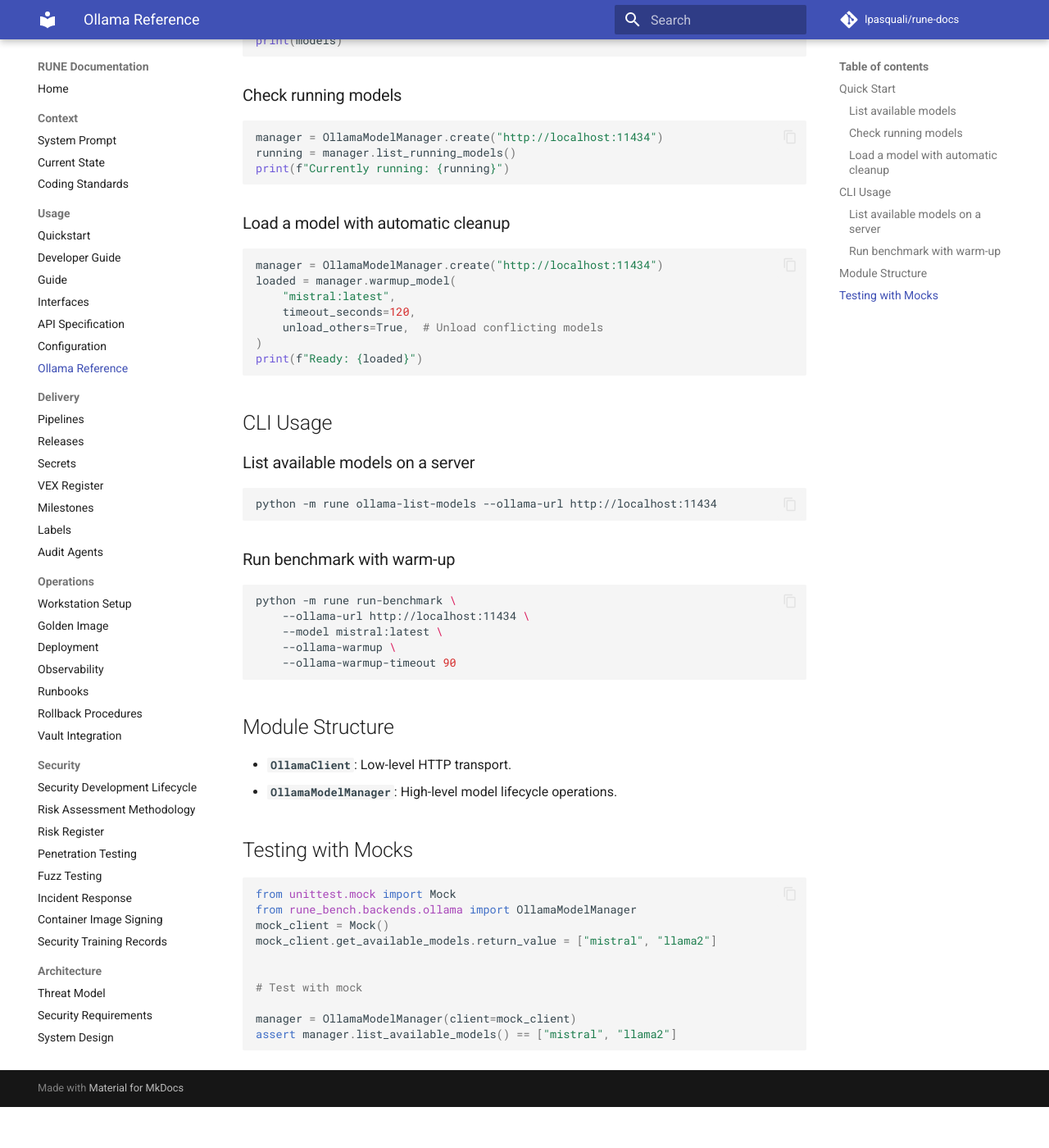
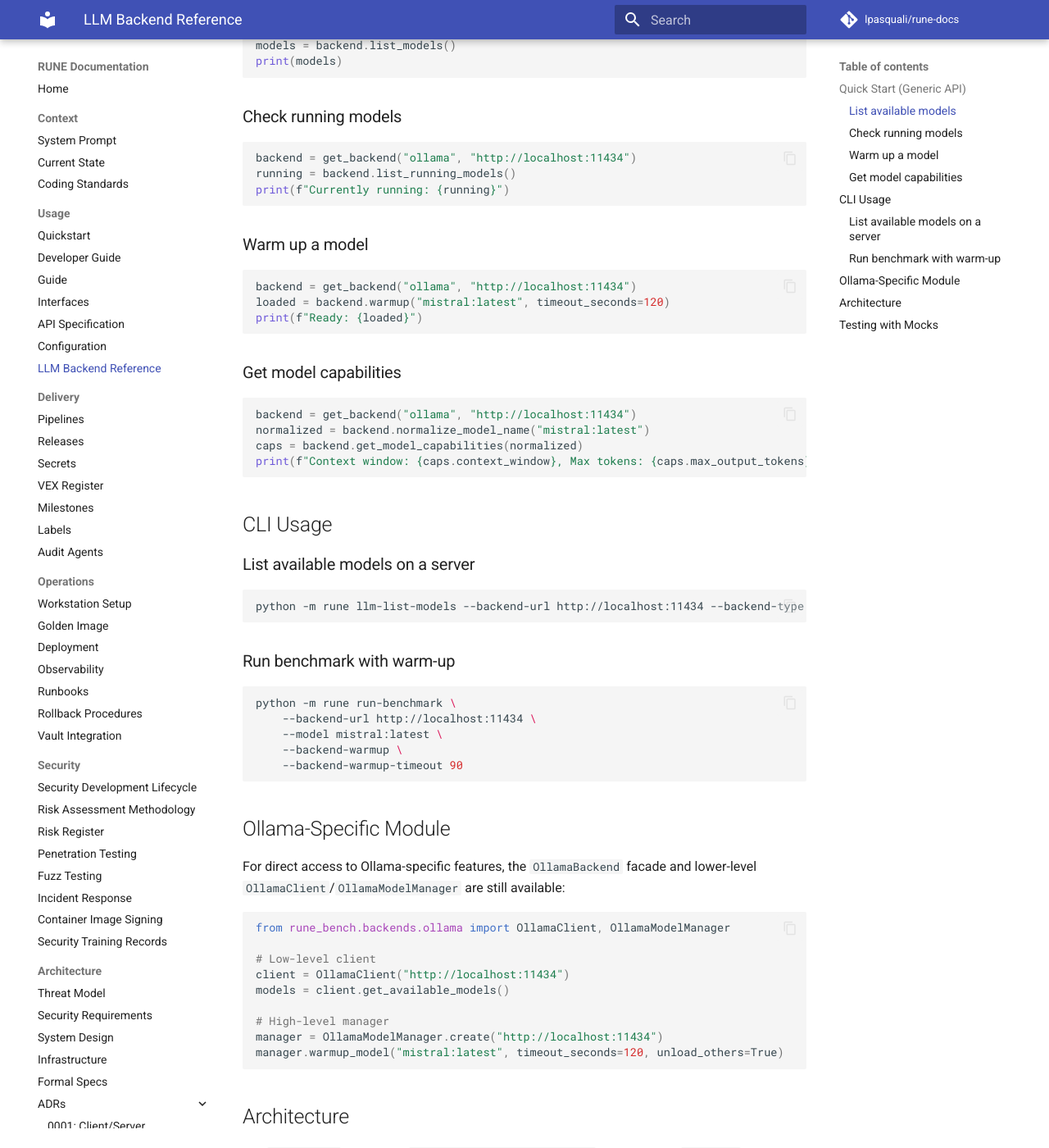
Before and after one commit to lpasquali/rune-docs, an MkDocs documentation site: the page built from docs/usage/OLLAMA_REFERENCE.md, in a window 1280 px wide and 1400 px high, scrolled down 389 px. Shown: the whole window at 82% size. Built offline with MkDocs 1.6.1 and Material for MkDocs 9.7.7, drawn with Linux system fonts in a browser that asks for light colours; comment, search, counter and statistics services are not loaded; before the commit the page ends 1739 px from its top, so only the background shows below that; some of the changed text lies outside the part shown.

Commit message:
docs: update stale Ollama references for backend abstraction
- DEVELOPER_GUIDE.md: RUNE_OLLAMA_URL → RUNE_BACKEND_URL
- API_SPEC.md: /v1/jobs/ollama-instance → /v1/jobs/llm-instance (with
  deprecated alias noted), /v1/ollama/models → /v1/llm/models,
  ollama_warmup → backend_warmup
- OLLAMA_REFERENCE.md: rewritten as LLM Backend Reference with
  generic get_backend() API, kept Ollama-specific section
- mkdocs.yml: nav title "Ollama Reference" → "LLM Backend Reference"
- CURRENT_STATE.md: version baseline updated to v0.0.0a1
- release.yml: fix SBOM generation (install Syft directly instead of
  docker-in-docker), add SLSA L3 attestation step

Co-Authored-By: Claude Opus 4.6 (1M context) <noreply@anthropic.com>

````diff
--- a/docs/usage/OLLAMA_REFERENCE.md
+++ b/docs/usage/OLLAMA_REFERENCE.md
@@ -1,39 +1,44 @@
 
-# OLLAMA_REFERENCE
+# LLM Backend Reference
 
-Quick reference for the Ollama integration module.
+Quick reference for the LLM backend integration layer. RUNE supports pluggable backends via the `LLMBackend` protocol. The default backend is Ollama.
 
 
-## Quick Start
+## Quick Start (Generic API)
 
 ### List available models
 
 ```python
-from rune_bench.backends.ollama import OllamaModelManager
+from rune_bench.backends import get_backend
 
-manager = OllamaModelManager.create("http://localhost:11434")
-models = manager.list_available_models()
+backend = get_backend("ollama", "http://localhost:11434")
+models = backend.list_models()
 print(models)
 ```
 
 ### Check running models
 
 ```python
-manager = OllamaModelManager.create("http://localhost:11434")
-running = manager.list_running_models()
+backend = get_backend("ollama", "http://localhost:11434")
+running = backend.list_running_models()
 print(f"Currently running: {running}")
 ```
 
-### Load a model with automatic cleanup
+### Warm up a model
 
 ```python
-manager = OllamaModelManager.create("http://localhost:11434")
-loaded = manager.warmup_model(
-    "mistral:latest",
-    timeout_seconds=120,
-    unload_others=True,  # Unload conflicting models
-)
+backend = get_backend("ollama", "http://localhost:11434")
+loaded = backend.warmup("mistral:latest", timeout_seconds=120)
 print(f"Ready: {loaded}")
+```
+
+### Get model capabilities
+
+```python
+backend = get_backend("ollama", "http://localhost:11434")
+normalized = backend.normalize_model_name("mistral:latest")
+caps = backend.get_model_capabilities(normalized)
+print(f"Context window: {caps.context_window}, Max tokens: {caps.max_output_tokens}")
 ```
 
 
@@ -42,37 +47,60 @@ print(f"Ready: {loaded}")
 ### List available models on a server
 
 ```bash
-python -m rune ollama-list-models --ollama-url http://localhost:11434
+python -m rune llm-list-models --backend-url http://localhost:11434 --backend-type ollama
 ```
 
 ### Run benchmark with warm-up
 
 ```bash
 python -m rune run-benchmark \
-    --ollama-url http://localhost:11434 \
+    --backend-url http://localhost:11434 \
     --model mistral:latest \
-    --ollama-warmup \
-    --ollama-warmup-timeout 90
+    --backend-warmup \
+    --backend-warmup-timeout 90
 ```
 
 
-## Module Structure
+## Ollama-Specific Module
 
-- **`OllamaClient`**: Low-level HTTP transport.
+For direct access to Ollama-specific features, the `OllamaBackend` facade and lower-level `OllamaClient`/`OllamaModelManager` are still available:
+
+```python
+from rune_bench.backends.ollama import OllamaClient, OllamaModelManager
+
+# Low-level client
+client = OllamaClient("http://localhost:11434")
+models = client.get_available_models()
+
+# High-level manager
+manager = OllamaModelManager.create("http://localhost:11434")
+manager.warmup_model("mistral:latest", timeout_seconds=120, unload_others=True)
+```
+
+
+## Architecture
+
+- **`LLMBackend`** (Protocol): `rune_bench/backends/base.py` — 6 methods: `base_url`, `get_model_capabilities`, `list_models`, `list_running_models`, `normalize_model_name`, `warmup`.
+- **`get_backend(type, url)`**: Factory in `rune_bench/backends/__init__.py` — resolves backend by type.
+- **`OllamaBackend`**: `rune_bench/backends/ollama.py` — implements `LLMBackend` for Ollama.
+- **`OllamaClient`**: Low-level HTTP transport for Ollama API.
 - **`OllamaModelManager`**: High-level model lifecycle operations.
 
 
 ## Testing with Mocks
 
 ```python
-from unittest.mock import Mock
-from rune_bench.backends.ollama import OllamaModelManager
-mock_client = Mock()
-mock_client.get_available_models.return_value = ["mistral", "llama2"]
+from unittest.mock import MagicMock
+from rune_bench.backends.base import ModelCapabilities
 
+fake_backend = MagicMock()
+fake_backend.normalize_model_name.return_value = "mistral:latest"
+fake_backend.get_model_capabilities.return_value = ModelCapabilities(
+    model_name="mistral:latest",
+    context_window=32768,
+    max_output_tokens=4096,
+)
 
-# Test with mock
-
-manager = OllamaModelManager(client=mock_client)
-assert manager.list_available_models() == ["mistral", "llama2"]
+# Patch get_backend to return the fake
+# monkeypatch.setattr("rune_bench.backends.get_backend", lambda *a, **kw: fake_backend)
 ```
--- a/mkdocs.yml
+++ b/mkdocs.yml
@@ -31,7 +31,7 @@ nav:
       - Interfaces: usage/INTERFACES.md
       - API Specification: usage/API_SPEC.md
       - Configuration: usage/CONFIGURATION.md
-      - Ollama Reference: usage/OLLAMA_REFERENCE.md
+      - LLM Backend Reference: usage/OLLAMA_REFERENCE.md
   - Delivery:
       - Pipelines: delivery/PIPELINES.md
       - Releases: delivery/RELEASES.md
````
Also changed, not shown: docs/context/CURRENT_STATE.md (+1 -1 lines), docs/usage/API_SPEC.md (+9 -7 lines), docs/usage/DEVELOPER_GUIDE.md (+1 -1 lines), 1 other file.
